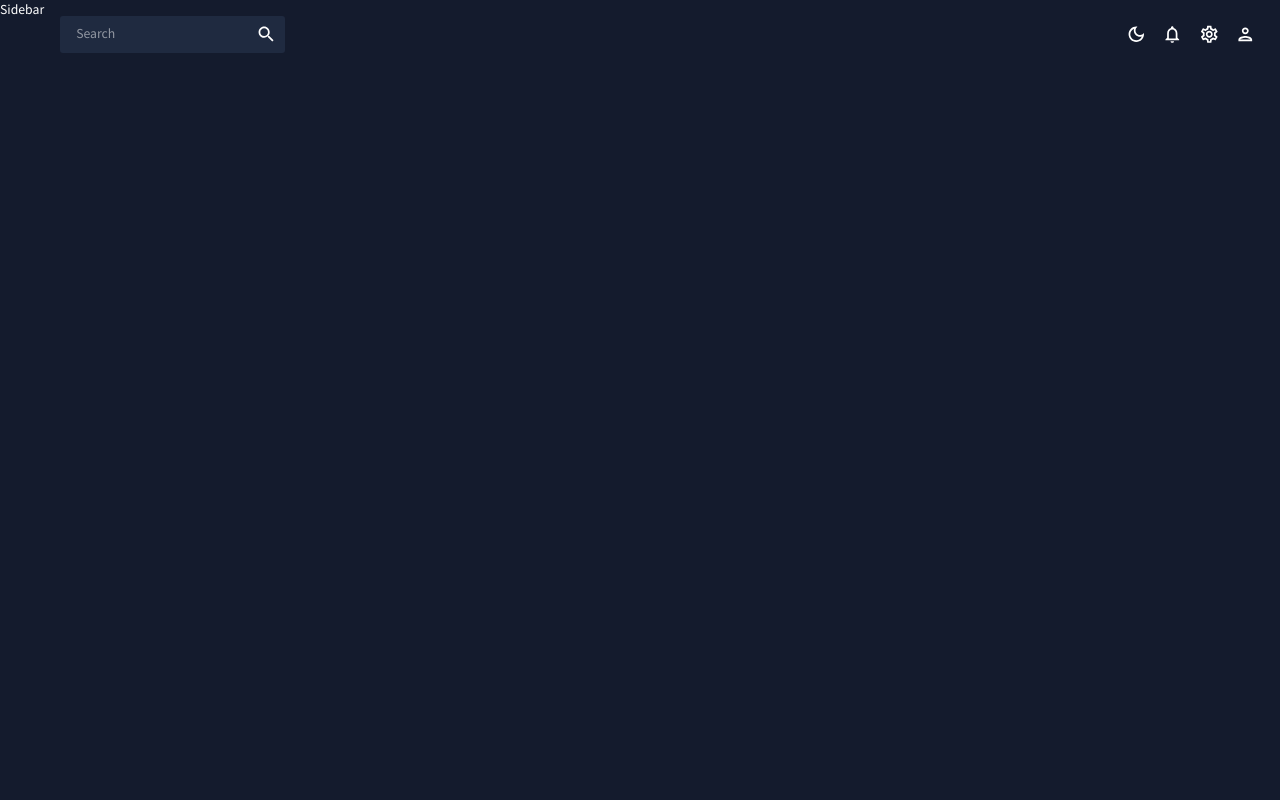
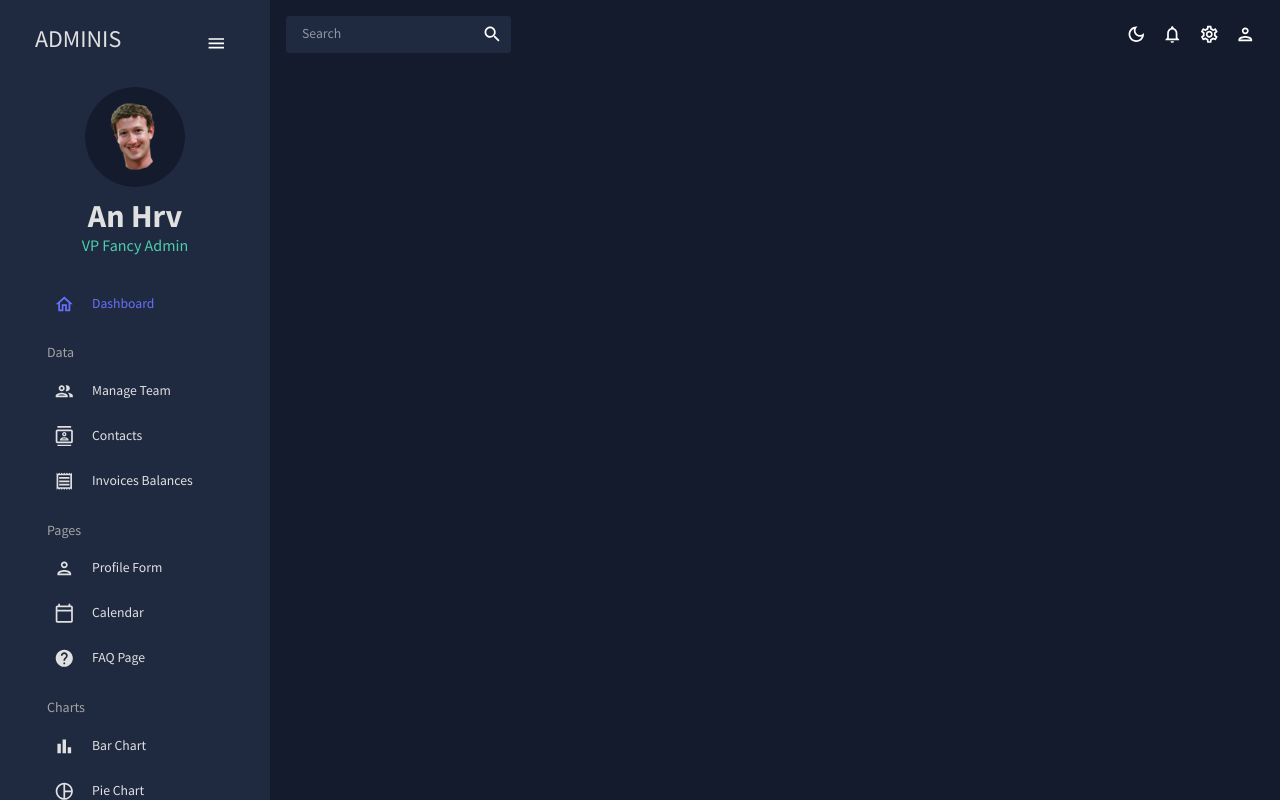
Before and after one commit to anhrv/dashboard-app, a React (Create React App) app: page /invoices in a window 1280 px wide. Before the commit this address had no page. Built offline with nearby package versions, Linux system fonts and the light colour scheme.

Commit message:
Added sidebar

```diff
--- a/src/App.js
+++ b/src/App.js
@@ -3,7 +3,7 @@
 import { Routes, Route } from "react-router-dom";
 import Topbar from "./scenes/global/Topbar";
 import Sidebar from "./scenes/global/Sidebar";
-import Dashboard from "./scenes/dashboard";
+import Dashboard from "./scenes/dashboard/index";
 // import Team from "./scenes/team";
 // import Invoices from "./scenes/invoices";
 // import Contacts from "./scenes/contacts";
--- a/src/scenes/dashboard/index.jsx
+++ b/src/scenes/dashboard/index.jsx
@@ -0,0 +1,5 @@
+const Dashboard = () => {
+	return <div></div>;
+};
+
+export default Dashboard;
--- a/src/scenes/global/Sidebar.jsx
+++ b/src/scenes/global/Sidebar.jsx
@@ -1,5 +1,237 @@
+import { useState } from "react";
+import { ProSidebar, Menu, MenuItem } from "react-pro-sidebar";
+import "react-pro-sidebar/dist/css/styles.css";
+import { Box, IconButton, Typography, useTheme } from "@mui/material";
+import { Link } from "react-router-dom";
+import { tokens } from "../../theme";
+import HomeOutlinedIcon from "@mui/icons-material/HomeOutlined";
+import PeopleOutlinedIcon from "@mui/icons-material/PeopleOutlined";
+import ReceiptOutlinedIcon from "@mui/icons-material/ReceiptOutlined";
+import ContactsOutlinedIcon from "@mui/icons-material/ContactsOutlined";
+import PersonOutlinedIcon from "@mui/icons-material/PersonOutlined";
+import CalendarTodayOutlinedIcon from "@mui/icons-material/CalendarTodayOutlined";
+import HelpOutlinedIcon from "@mui/icons-material/HelpOutlined";
+import BarChartOutlinedIcon from "@mui/icons-material/BarChartOutlined";
+import PieChartOutlineOutlinedIcon from "@mui/icons-material/PieChartOutlineOutlined";
+import TimelineOutlinedIcon from "@mui/icons-material/TimelineOutlined";
+import MenuOutlinedIcon from "@mui/icons-material/MenuOutlined";
+import MapOutlinedIcon from "@mui/icons-material/MapOutlined";
+
+const Item = ({ title, to, icon, selected, setSelected }) => {
+	const theme = useTheme();
+	const colors = tokens(theme.palette.mode);
+	return (
+		<MenuItem
+			active={selected === title}
+			style={{ color: colors.grey[100] }}
+			onClick={() => setSelected(title)}
+			icon={icon}
+		>
+			<Typography>{title}</Typography>
+			<Link to={to} />
+		</MenuItem>
+	);
+};
+
 const Sidebar = () => {
-    return ( <div>Sidebar</div> );
-}
+	const theme = useTheme();
+	const colors = tokens(theme.palette.mode);
+	const [isCollapsed, setIsCollapsed] = useState(false);
+	const [selected, setSelected] = useState("Dashboard");
+
+	return (
+		<Box
+			sx={{
+				"& .pro-sidebar-inner": {
+					background: `${colors.primary[400]} !important`,
+				},
+				"& .pro-icon-wrapper": {
+					backgroundColor: "transparent !important",
+				},
+				"& .pro-inner-item": {
+					padding: "5px 35px 5px 20px !important",
+				},
+				"& .pro-inner-item:hover": {
+					color: "#868dfb !important",
+				},
+				"& .pro-menu-item.active": {
+					color: "#6870fa !important",
+				},
+			}}
+		>
+			<ProSidebar collapsed={isCollapsed}>
+				<Menu iconShape="square">
+					<MenuItem
+						onClick={() => setIsCollapsed(!isCollapsed)}
+						icon={isCollapsed ? <MenuOutlinedIcon /> : undefined}
+						style={{
+							margin: "10px 0 20px 0",
+							color: colors.grey[100],
+						}}
+					>
+						{!isCollapsed && (
+							<Box
+								display="flex"
+								justifyContent="space-between"
+								align-items="center"
+								ml="15px"
+							>
+								<Typography
+									variant="h3"
+									color={colors.grey[100]}
+								>
+									ADMINIS
+								</Typography>
+								<IconButton
+									onClick={() => setIsCollapsed(!isCollapsed)}
+								>
+									<MenuOutlinedIcon />
+								</IconButton>
+							</Box>
+						)}
+					</MenuItem>
+					{!isCollapsed && (
+						<Box mb="25px">
+							<Box
+								display="flex"
+								justifyContent="center"
+								align-items="center"
+							>
+								<img
+									src={"../../assets/user.png"}
+									alt="profile-user"
+									height="100px"
+									width="100px"
+									style={{
+										cursor: "pointer",
+										borderRadius: "50%",
+									}}
+								/>
+							</Box>
+							<Box textAlign="center">
+								<Typography
+									variant="h2"
+									color={colors.grey[100]}
+									fontWeight="bold"
+									sx={{
+										m: "10px 0 0 0",
+									}}
+								>
+									An Hrv
+								</Typography>
+								<Typography
+									variant="h5"
+									color={colors.greenAccent[500]}
+								>
+									VP Fancy Admin
+								</Typography>
+							</Box>
+						</Box>
+					)}
+					<Box paddingLeft={isCollapsed ? undefined : "10%"}>
+						<Item
+							title="Dashboard"
+							to="/"
+							icon={<HomeOutlinedIcon />}
+							selected={selected}
+							setSelected={setSelected}
+						/>
+						<Typography
+							variant="h6"
+							color={colors.grey[300]}
+							sx={{ m: "15px 0 5px 20px" }}
+						>
+							Data
+						</Typography>
+						<Item
+							title="Manage Team"
+							to="/team"
+							icon={<PeopleOutlinedIcon />}
+							selected={selected}
+							setSelected={setSelected}
+						/>
+						<Item
+							title="Contacts"
+							to="/contacts"
+							icon={<ContactsOutlinedIcon />}
+							selected={selected}
+							setSelected={setSelected}
+						/>
+						<Item
+							title="Invoices Balances"
+							to="/invoices"
+							icon={<ReceiptOutlinedIcon />}
+							selected={selected}
+							setSelected={setSelected}
+						/>
+						<Typography
+							variant="h6"
+							color={colors.grey[300]}
+							sx={{ m: "15px 0 5px 20px" }}
+						>
+							Pages
+						</Typography>
+						<Item
+							title="Profile Form"
+							to="/form"
+							icon={<PersonOutlinedIcon />}
+							selected={selected}
+							setSelected={setSelected}
+						/>
+						<Item
+							title="Calendar"
+							to="/calendar"
+							icon={<CalendarTodayOutlinedIcon />}
+							selected={selected}
+							setSelected={setSelected}
+						/>
+						<Item
+							title="FAQ Page"
+							to="/faq"
+							icon={<HelpOutlinedIcon />}
+							selected={selected}
+							setSelected={setSelected}
+						/>
+						<Typography
+							variant="h6"
+							color={colors.grey[300]}
+							sx={{ m: "15px 0 5px 20px" }}
+						>
+							Charts
+						</Typography>
+						<Item
+							title="Bar Chart"
+							to="/bar"
+							icon={<BarChartOutlinedIcon />}
+							selected={selected}
+							setSelected={setSelected}
+						/>
+						<Item
+							title="Pie Chart"
+							to="/pie"
+							icon={<PieChartOutlineOutlinedIcon />}
+							selected={selected}
+							setSelected={setSelected}
+						/>
+						<Item
+							title="Line"
+							to="/line"
+							icon={<TimelineOutlinedIcon />}
+							selected={selected}
+							setSelected={setSelected}
+						/>
+						<Item
+							title="Geography"
+							to="/geography"
+							icon={<MapOutlinedIcon />}
+							selected={selected}
+							setSelected={setSelected}
+						/>
+					</Box>
+				</Menu>
+			</ProSidebar>
+		</Box>
+	);
+};
 
 export default Sidebar;
```
Also changed, not shown: public/assets/user.png (added).
